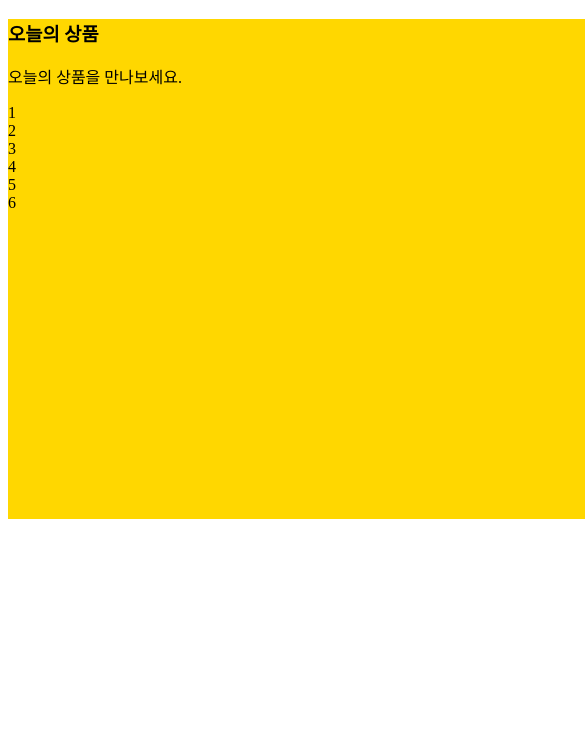
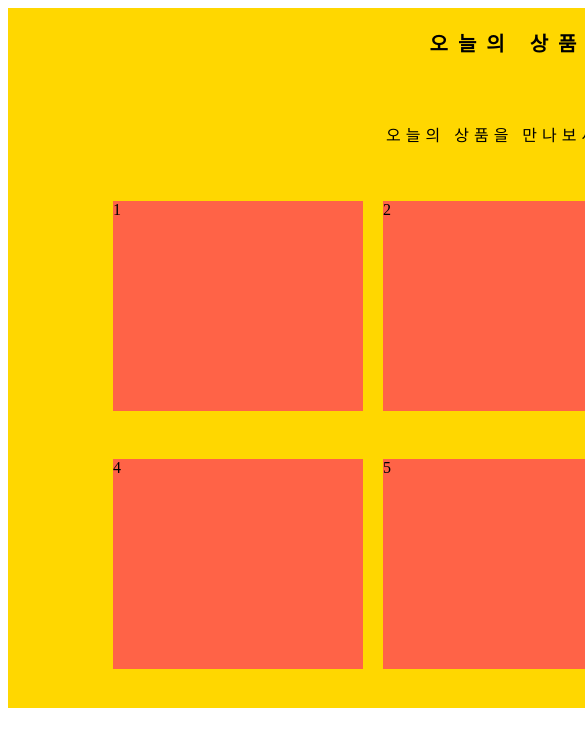
Before and after one commit to yingbbang/web-html4, a plain HTML site: page index.html in a window 390 px wide. Shown: the top 746 px of the page, 585 px wide, since content can reach past the window. Drawn offline with Linux system fonts and the light colour scheme.

Commit message:
feat: enhance shopping mall layout with flexbox and styled product boxes
Expanded container size from 900×500 → 1000×700

Applied flexbox layout with display:flex, flex-wrap:wrap, justify-content:center, align-content:right

Added centered typography for title and description with font-size and letter-spacing adjustments

Converted product items to responsive boxes using width:25%, height:30%, and spacing via margin

Applied tomato background to each product box for clearer visual distinction

```diff
--- a/index.html
+++ b/index.html
@@ -3,14 +3,38 @@
 
 <head>
     <meta charset="UTF-8">
-    <meta name="viewport" content="width=device-width, initial-scale=1.0">
     <title>쇼핑몰</title>
     <style>
         #container {
-            width: 900px;
-            height: 500px;
+            width: 1000px;
+            height: 700px;
             margin: 0 auto;
-            background-color:gold;
+            background-color: gold;
+            display: flex;
+            flex-wrap: wrap;
+            justify-content: center;
+            align-content: right;
+        }
+
+        #container>h3 {
+            text-align: center;
+            font-size: 20px;
+            letter-spacing: 10px;
+            width: 100%;
+        }
+
+        #container>p {
+            text-align: center;
+            font-size: 16px;
+            letter-spacing: 5px;
+            width: 100%;
+        }
+
+        #container>.box {
+            width: 25%;
+            height: 30%;
+            background-color: tomato;
+            margin: 10px;
         }
     </style>
 </head>
@@ -19,7 +43,6 @@
     <div id="container">
         <h3>오늘의 상품</h3>
         <p>오늘의 상품을 만나보세요.</p>
-
         <div class="box">1</div>
         <div class="box">2</div>
         <div class="box">3</div>
```
